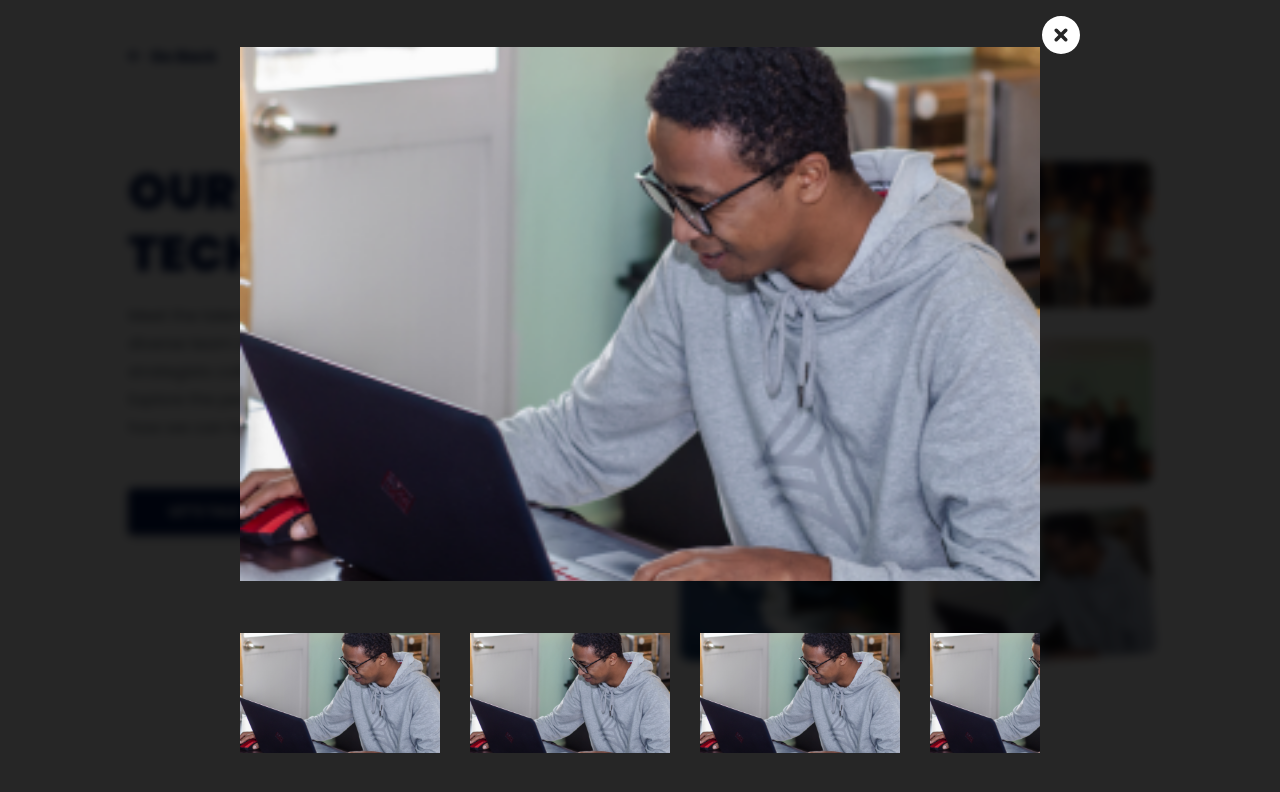
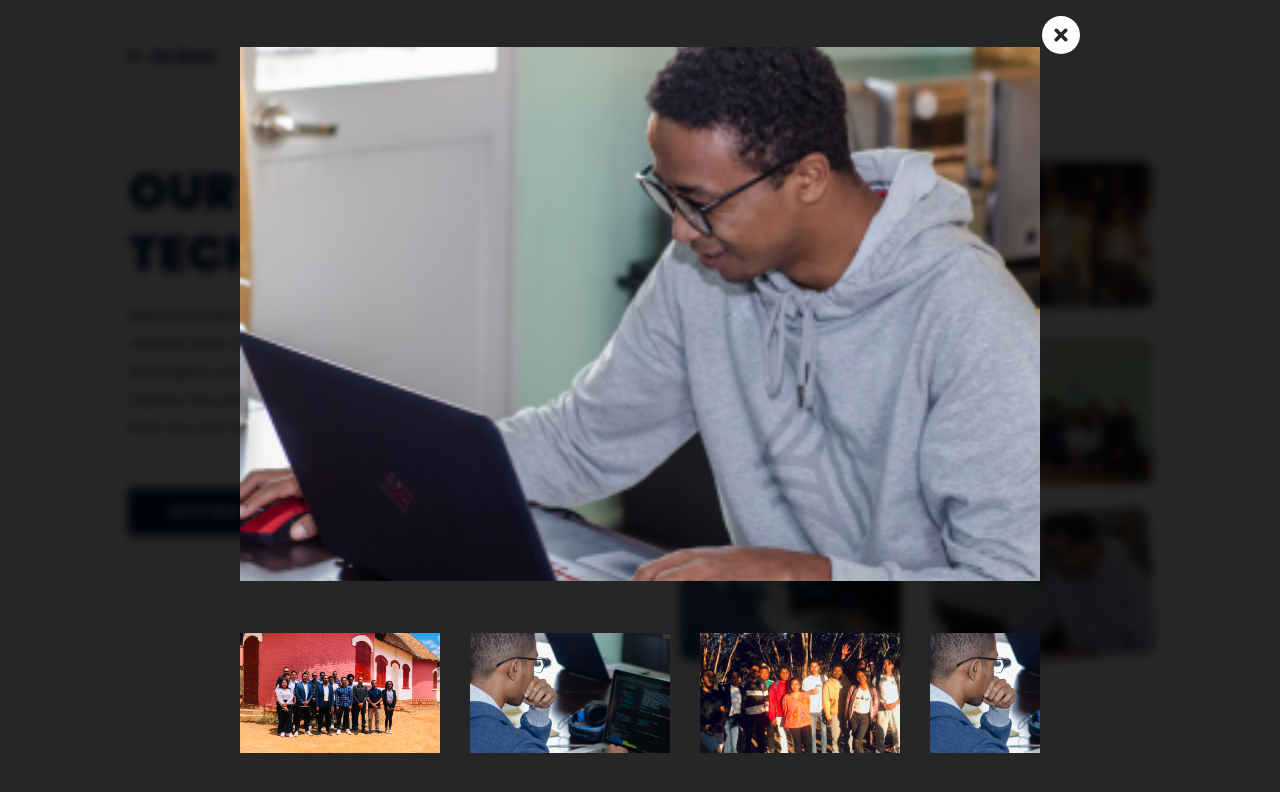
Before and after one commit to maxime-dot/website3, a Next.js app: page /teams in a window 1280 px wide. Both pictures are taken after a click on the button "LET'S TALK". Shown: the top 792 px of the page. Built offline with nearby package versions, Linux system fonts and the light colour scheme.

Commit message:
feat: add team gallery inside json data

```diff
--- a/src/app/components/gallery/Gallery.tsx
+++ b/src/app/components/gallery/Gallery.tsx
@@ -4,6 +4,7 @@ import {motion, AnimatePresence} from "framer-motion"
 import Image from "next/image";
 import {FontAwesomeIcon} from "@fortawesome/react-fontawesome";
 import {faCircleXmark} from "@fortawesome/free-solid-svg-icons";
+import GalleryData from "@/app/data/team-gallery.json";
 
 interface GalleryProps {
     onClose?: () => void;
@@ -29,30 +30,21 @@ const Gallery: React.FC<GalleryProps> = ({onClose}) => {
                     </AnimatePresence>
                 </div>
                 <div className="picture-list">
-                    <Image src={"/images/teams/akata-team-5.png"} alt={"akata teams"}
-                           width={800} height={543} className={"list-thumb"}
-                    />
-                    <Image src={"/images/teams/akata-team-5.png"} alt={"akata teams"}
-                           width={800} height={543} className={"list-thumb"}
-                    />
-                    <Image src={"/images/teams/akata-team-5.png"} alt={"akata teams"}
-                           width={800} height={543} className={"list-thumb"}
-                    />
-                    <Image src={"/images/teams/akata-team-5.png"} alt={"akata teams"}
-                           width={800} height={543} className={"list-thumb"}
-                    />
-                    <Image src={"/images/teams/akata-team-5.png"} alt={"akata teams"}
-                           width={800} height={543} className={"list-thumb"}
-                    />
-                    <Image src={"/images/teams/akata-team-5.png"} alt={"akata teams"}
-                           width={800} height={543} className={"list-thumb"}
-                    />
-                    <Image src={"/images/teams/akata-team-5.png"} alt={"akata teams"}
-                           width={800} height={543} className={"list-thumb"}
-                    />
-                    <Image src={"/images/teams/akata-team-5.png"} alt={"akata teams"}
-                           width={800} height={543} className={"list-thumb"}
-                    />
+                    {GalleryData && GalleryData.length > 0 && GalleryData.map((data, index) => (
+                        <motion.div key={data.id}
+                                    viewport={{once: true}}
+                                    whileInView={{opacity: 1, y: 0}}
+                                    initial={{opacity: 0, y: 10}}
+                                    transition={{duration: .3, delay: .3}}>
+                            <Image
+                                src={data.imgSrc}
+                                alt={data.alt}
+                                width={800}
+                                height={543}
+                                className={"list-thumb"}
+                            />
+                        </motion.div>
+                    ))}
                 </div>
             </motion.div>
         </div>
--- /dev/null
+++ b/src/app/data/team-gallery.json
@@ -0,0 +1,52 @@
+[
+  {
+    "id": "8a0b176c-91ff-4ed1-a5b0-d3e431b9270a",
+    "imgSrc": "/images/teams/akata-team.png",
+    "alt": "Image 1"
+  },
+  {
+    "id": "e2a23a1d-56cf-49b0-9865-6cda9c3bf5d3",
+    "imgSrc": "/images/teams/akata-team-2.png",
+    "alt": "Image 2"
+  },
+  {
+    "id": "7d02f0c5-fc27-4a61-8b6e-61ebf675b505",
+    "imgSrc": "/images/teams/akata-team-3.png",
+    "alt": "Image 3"
+  },
+  {
+    "id": "4e1cf2d1-852b-4b8f-bb9e-222d70cb8e1a",
+    "imgSrc": "/images/teams/akata-team-2.png",
+    "alt": "Image 4"
+  },
+  {
+    "id": "c75e8800-d36d-446c-89a7-8760ca96f39c",
+    "imgSrc": "/images/teams/akata-team-2.png",
+    "alt": "Image 5"
+  },
+  {
+    "id": "b20aaed0-c2b2-4682-8da0-034b868a9776",
+    "imgSrc": "/images/teams/akata-team-2.png",
+    "alt": "Image 6"
+  },
+  {
+    "id": "d7b5d7a1-0eb5-46f9-93f7-2595f15f780e",
+    "imgSrc": "/images/teams/akata-team-2.png",
+    "alt": "Image 7"
+  },
+  {
+    "id": "16e77c98-66f9-4e2a-8fb7-38383ac3ff4b",
+    "imgSrc": "/images/teams/akata-team-2.png",
+    "alt": "Image 8"
+  },
+  {
+    "id": "5ebd17b0-175c-4d27-8a74-7897eb6d0f70",
+    "imgSrc": "/images/teams/akata-team-2.png",
+    "alt": "Image 9"
+  },
+  {
+    "id": "fe865d86-4e88-4be9-aa88-38d64aee8693",
+    "imgSrc": "/images/teams/akata-team-2.png",
+    "alt": "Image 10"
+  }
+]
```
